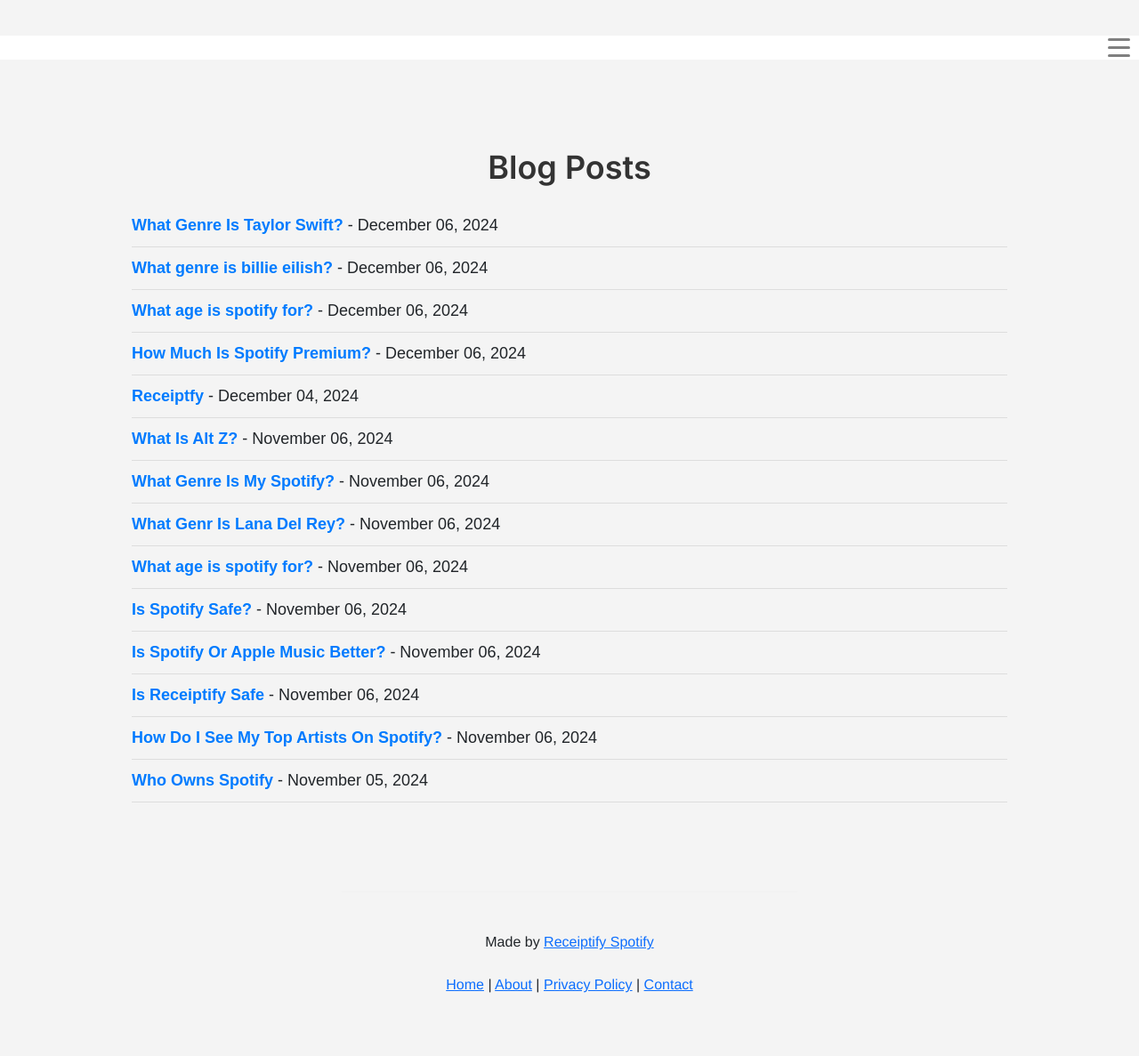
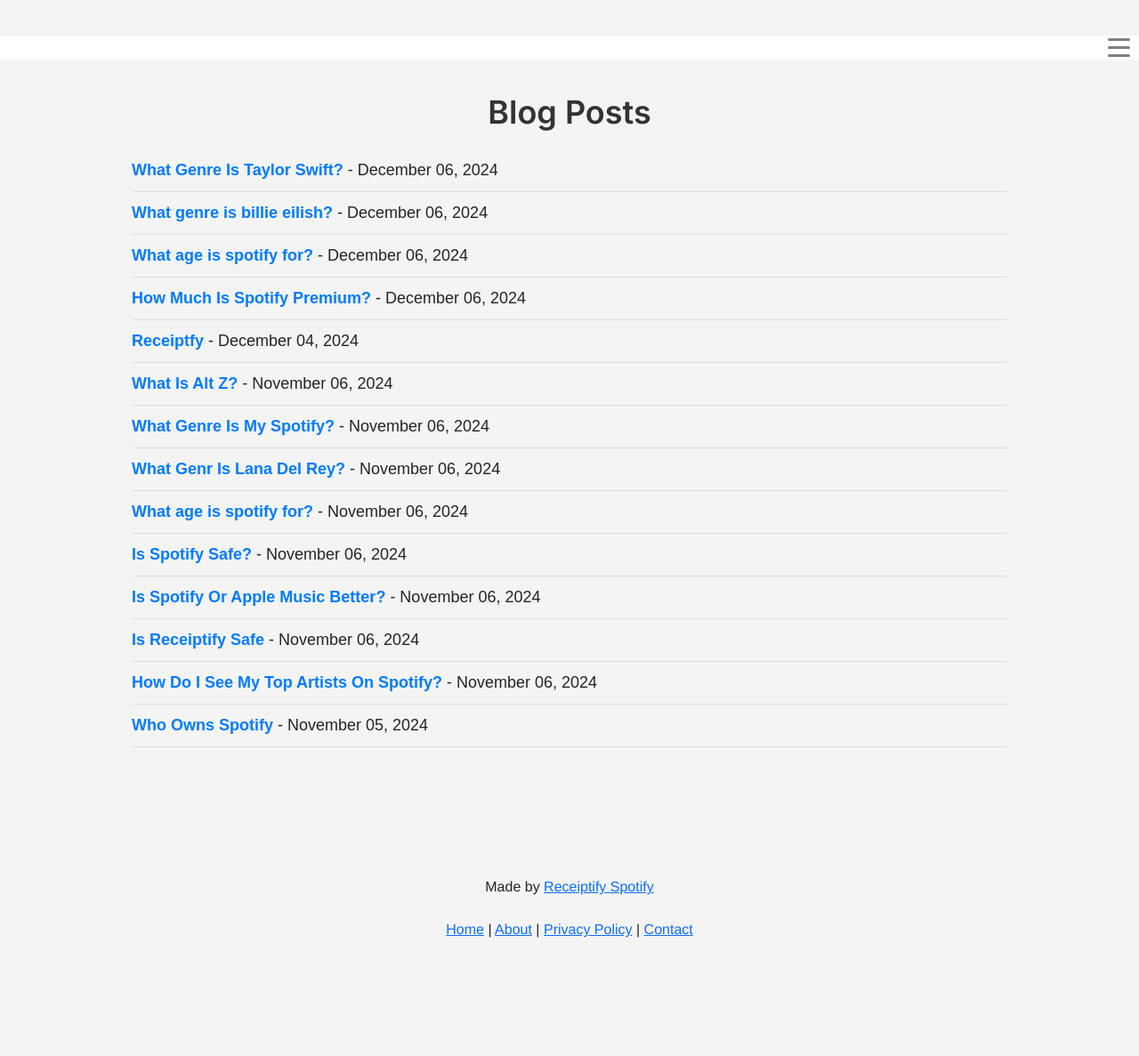
Before and after one commit to receiptifyspotify/receiptifyspotify.github.io, a Jekyll site: the page built from pages/blogs.html, in a window 1280 px wide. Shown: the whole page at 89% size. Built offline with Jekyll 4.4.1, drawn with Linux system fonts in a browser that asks for light colours; nearby versions of some CDN libraries; some web fonts are replaced; after the commit the page ends 1125 px from its top, so only the background shows below that.

Commit message:
Update blogs.css

```diff
--- a/assets/css/blogs.css
+++ b/assets/css/blogs.css
@@ -23,7 +23,7 @@
   /* Styling for the blog page container */
   .blogPageContainer {
       margin: 0 auto;
-    margin-top: 80px;
+    margin-top: 18px;
     width: 80%;
     padding: 20px;
     border-radius: 8px;
```
